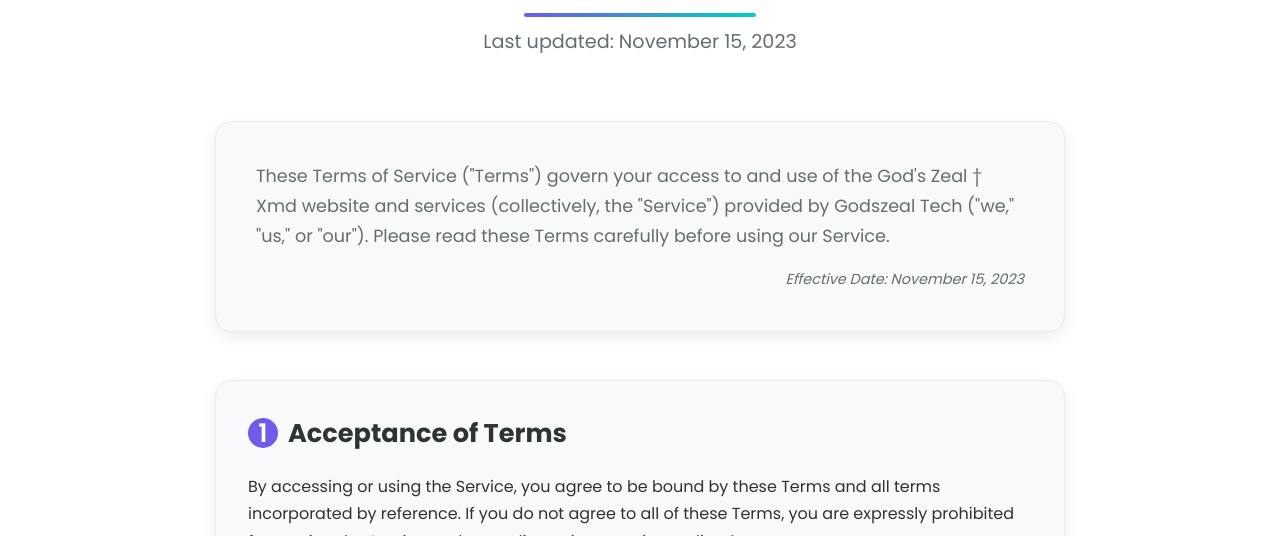
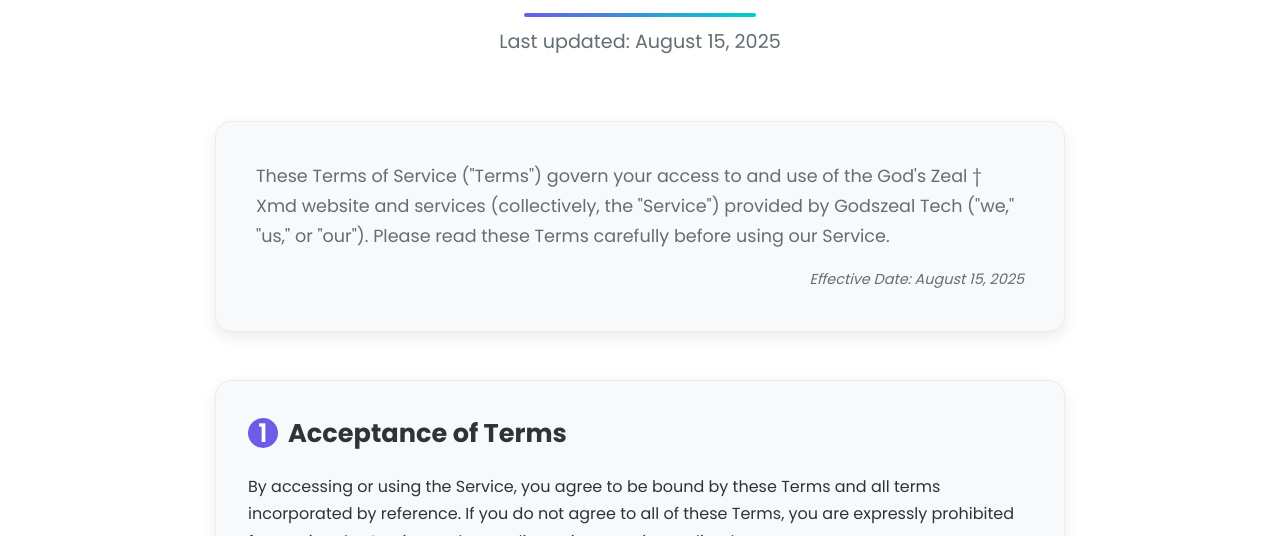
Before and after one commit to AiOfLautech/God-s-Zeal-Xmd-, a website: page term.html in a window 1280 px wide. Shown: the part 264-800 px from the top of the page. Drawn offline with Linux system fonts and the light colour scheme.

Commit message:
Update term.html

```diff
--- a/term.html
+++ b/term.html
@@ -496,13 +496,13 @@
         <div class="container">
             <div class="section-header">
                 <h2 class="section-title">Terms of Service</h2>
-                <p class="section-subtitle">Last updated: November 15, 2023</p>
+                <p class="section-subtitle">Last updated: August 15, 2025</p>
             </div>
 
             <div class="terms-content">
                 <div class="terms-intro">
                     <p>These Terms of Service ("Terms") govern your access to and use of the God's Zeal † Xmd website and services (collectively, the "Service") provided by Godszeal Tech ("we," "us," or "our"). Please read these Terms carefully before using our Service.</p>
-                    <div class="last-updated">Effective Date: November 15, 2023</div>
+                    <div class="last-updated">Effective Date: August 15, 2025</div>
                 </div>
 
                 <div class="terms-section">
```
